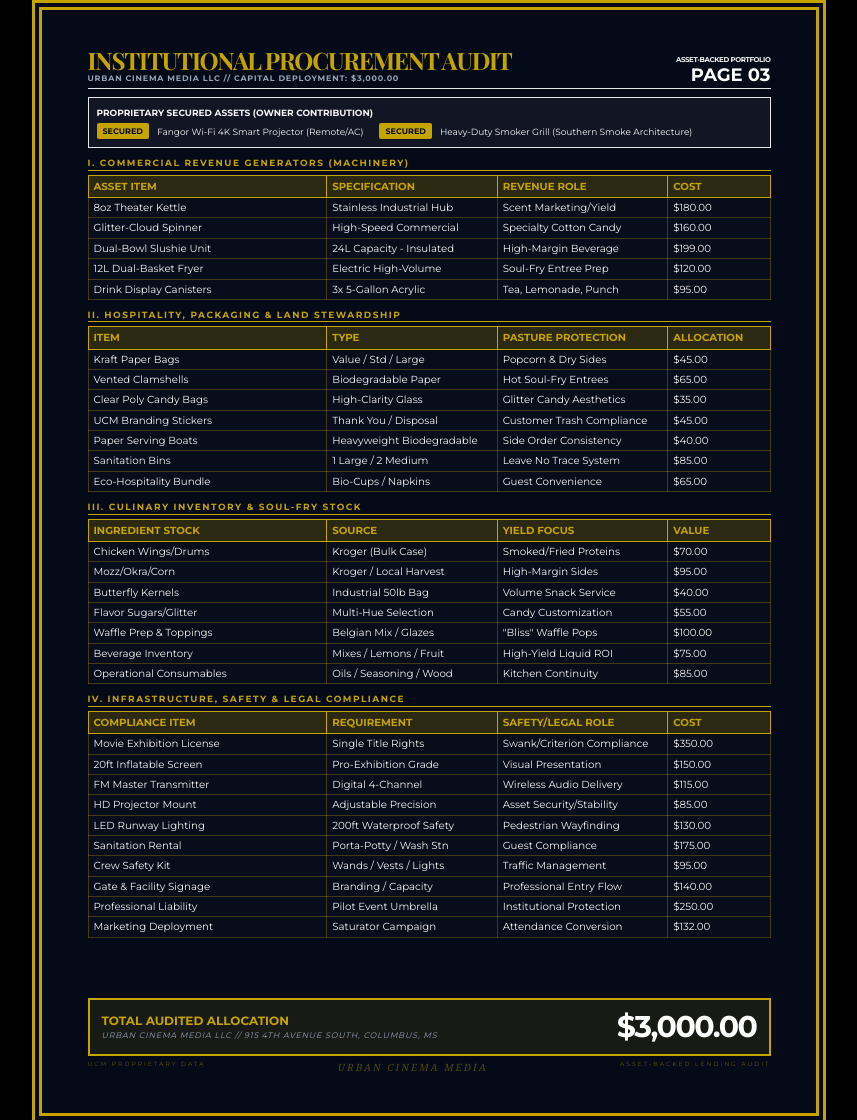
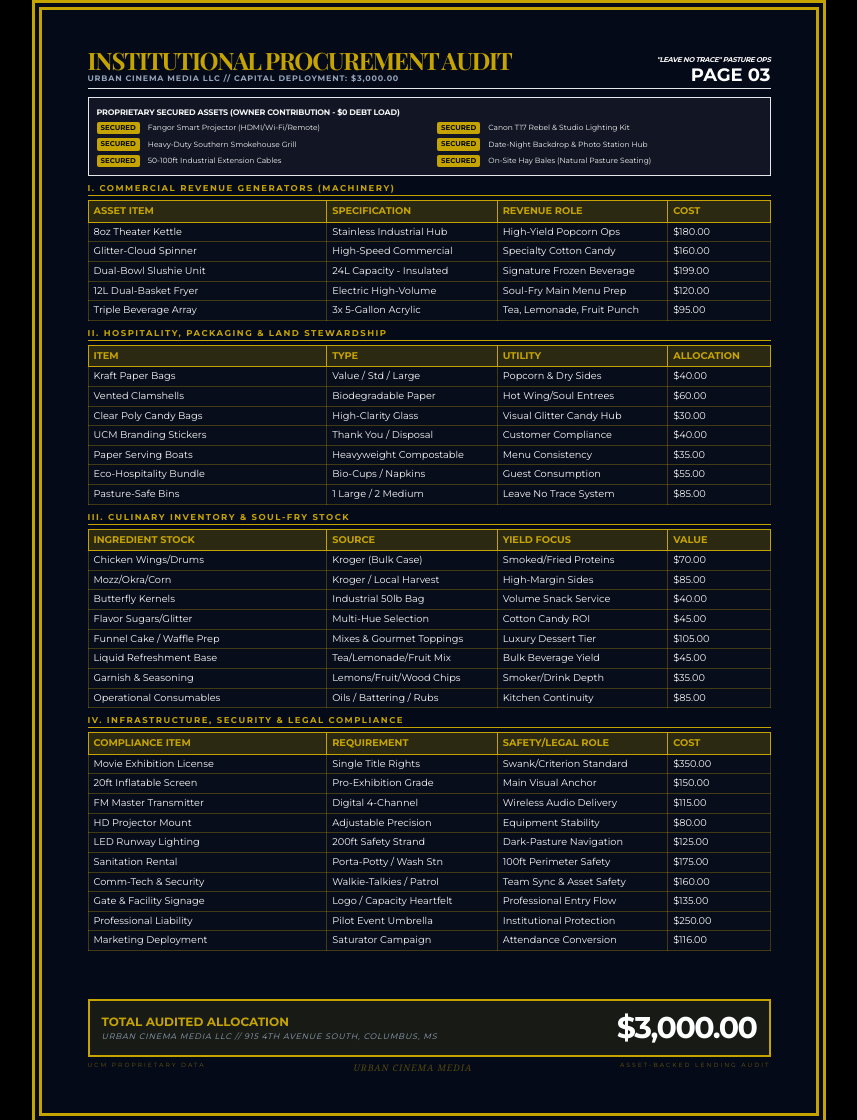
Before and after one commit to PinkMintClean/Loan, a plain HTML site: page 3UCM.html in a window 1280 px wide. Shown: the top 1120 px of the page, without its empty margins (211-1068 px from the left). Drawn offline with nearby package versions, Linux system fonts and the light colour scheme.

Commit message:
Refine styles and update section titles in 3UCM.html
Adjusted font sizes and styles for various elements in the audit table. Updated section titles and descriptions for clarity.

```diff
--- a/3UCM.html
+++ b/3UCM.html
@@ -22,11 +22,11 @@
             display: flex; flex-direction: column;
         }
         h1 { font-family: 'Playfair Display', serif; color: var(--liquid-gold); text-transform: uppercase; }
-        .audit-table { width: 100%; border-collapse: collapse; font-size: 0.64rem; margin-top: 2px; }
+        .audit-table { width: 100%; border-collapse: collapse; font-size: 0.61rem; margin-top: 2px; }
         .audit-table th { background: rgba(197, 164, 0, 0.2); color: var(--liquid-gold); border: 1px solid var(--liquid-gold); padding: 3px 5px; text-align: left; font-weight: 700; text-transform: uppercase; }
         .audit-table td { padding: 2px 5px; border: 1px solid rgba(197, 164, 0, 0.3); background: rgba(255, 255, 255, 0.01); }
-        .category-tag { font-size: 9px; font-weight: bold; color: var(--liquid-gold); letter-spacing: 1.5px; border-bottom: 1px solid var(--liquid-gold); display: inline-block; margin-top: 8px; margin-bottom: 2px; }
-        .secured-badge { background: #c5a400; color: #050a18; padding: 2px 6px; font-size: 8px; font-weight: 800; border-radius: 2px; text-transform: uppercase; }
+        .category-tag { font-size: 8.5px; font-weight: bold; color: var(--liquid-gold); letter-spacing: 1.5px; border-bottom: 1px solid var(--liquid-gold); display: inline-block; margin-top: 6px; margin-bottom: 2px; }
+        .secured-badge { background: #c5a400; color: #050a18; padding: 1px 4px; font-size: 7px; font-weight: 800; border-radius: 2px; text-transform: uppercase; }
     </style>
 </head>
 <body>
@@ -38,45 +38,49 @@
                 <p class="text-[8px] uppercase tracking-widest text-slate-400 font-bold">Urban Cinema Media LLC // Capital Deployment: $3,000.00</p>
             </div>
             <div class="text-right">
-                <p class="text-[7px] text-gold font-bold uppercase tracking-tighter">Asset-Backed Portfolio</p>
+                <p class="text-[7px] text-gold font-bold uppercase tracking-tighter italic">"Leave No Trace" Pasture Ops</p>
                 <p class="text-lg font-bold text-white leading-none">PAGE 03</p>
             </div>
         </div>
 
-        <!-- OWNER CONTRIBUTION SECTION -->
+        <!-- COMPREHENSIVE OWNER CONTRIBUTION SECTION -->
         <div class="mt-2 p-2 bg-white/5 border border-gold/30">
-            <p class="text-[9px] text-gold font-bold mb-1 uppercase">Proprietary Secured Assets (Owner Contribution)</p>
-            <div class="flex gap-4">
-                <div class="flex items-center gap-2"><span class="secured-badge">Secured</span> <span class="text-[9px]">Fangor Wi-Fi 4K Smart Projector (Remote/AC)</span></div>
-                <div class="flex items-center gap-2"><span class="secured-badge">Secured</span> <span class="text-[9px]">Heavy-Duty Smoker Grill (Southern Smoke Architecture)</span></div>
+            <p class="text-[8px] text-gold font-bold mb-1 uppercase tracking-tight">Proprietary Secured Assets (Owner Contribution - $0 Debt Load)</p>
+            <div class="grid grid-cols-2 gap-x-4 gap-y-1">
+                <div class="flex items-center gap-2"><span class="secured-badge">Secured</span> <span class="text-[7.5px]">Fangor Smart Projector (HDMI/Wi-Fi/Remote)</span></div>
+                <div class="flex items-center gap-2"><span class="secured-badge">Secured</span> <span class="text-[7.5px]">Canon T17 Rebel & Studio Lighting Kit</span></div>
+                <div class="flex items-center gap-2"><span class="secured-badge">Secured</span> <span class="text-[7.5px]">Heavy-Duty Southern Smokehouse Grill</span></div>
+                <div class="flex items-center gap-2"><span class="secured-badge">Secured</span> <span class="text-[7.5px]">Date-Night Backdrop & Photo Station Hub</span></div>
+                <div class="flex items-center gap-2"><span class="secured-badge">Secured</span> <span class="text-[7.5px]">50-100ft Industrial Extension Cables</span></div>
+                <div class="flex items-center gap-2"><span class="secured-badge">Secured</span> <span class="text-[7.5px]">On-Site Hay Bales (Natural Pasture Seating)</span></div>
             </div>
         </div>
 
-        <!-- SECTION 1: REVENUE MACHINES -->
+        <!-- SECTION 1: MACHINERY -->
         <span class="category-tag">I. COMMERCIAL REVENUE GENERATORS (MACHINERY)</span>
         <table class="audit-table">
             <thead><tr><th width="35%">Asset Item</th><th width="25%">Specification</th><th width="25%">Revenue Role</th><th width="15%">Cost</th></tr></thead>
             <tbody>
-                <tr><td>8oz Theater Kettle</td><td>Stainless Industrial Hub</td><td>Scent Marketing/Yield</td><td>$180.00</td></tr>
+                <tr><td>8oz Theater Kettle</td><td>Stainless Industrial Hub</td><td>High-Yield Popcorn Ops</td><td>$180.00</td></tr>
                 <tr><td>Glitter-Cloud Spinner</td><td>High-Speed Commercial</td><td>Specialty Cotton Candy</td><td>$160.00</td></tr>
-                <tr><td>Dual-Bowl Slushie Unit</td><td>24L Capacity - Insulated</td><td>High-Margin Beverage</td><td>$199.00</td></tr>
-                <tr><td>12L Dual-Basket Fryer</td><td>Electric High-Volume</td><td>Soul-Fry Entree Prep</td><td>$120.00</td></tr>
-                <tr><td>Drink Display Canisters</td><td>3x 5-Gallon Acrylic</td><td>Tea, Lemonade, Punch</td><td>$95.00</td></tr>
+                <tr><td>Dual-Bowl Slushie Unit</td><td>24L Capacity - Insulated</td><td>Signature Frozen Beverage</td><td>$199.00</td></tr>
+                <tr><td>12L Dual-Basket Fryer</td><td>Electric High-Volume</td><td>Soul-Fry Main Menu Prep</td><td>$120.00</td></tr>
+                <tr><td>Triple Beverage Array</td><td>3x 5-Gallon Acrylic</td><td>Tea, Lemonade, Fruit Punch</td><td>$95.00</td></tr>
             </tbody>
         </table>
 
         <!-- SECTION 2: HOSPITALITY & PACKAGING -->
         <span class="category-tag">II. HOSPITALITY, PACKAGING & LAND STEWARDSHIP</span>
         <table class="audit-table">
-            <thead><tr><th width="35%">Item</th><th width="25%">Type</th><th width="25%">Pasture Protection</th><th width="15%">Allocation</th></tr></thead>
+            <thead><tr><th width="35%">Item</th><th width="25%">Type</th><th width="25%">Utility</th><th width="15%">Allocation</th></tr></thead>
             <tbody>
-                <tr><td>Kraft Paper Bags</td><td>Value / Std / Large</td><td>Popcorn & Dry Sides</td><td>$45.00</td></tr>
-                <tr><td>Vented Clamshells</td><td>Biodegradable Paper</td><td>Hot Soul-Fry Entrees</td><td>$65.00</td></tr>
-                <tr><td>Clear Poly Candy Bags</td><td>High-Clarity Glass</td><td>Glitter Candy Aesthetics</td><td>$35.00</td></tr>
-                <tr><td>UCM Branding Stickers</td><td>Thank You / Disposal</td><td>Customer Trash Compliance</td><td>$45.00</td></tr>
-                <tr><td>Paper Serving Boats</td><td>Heavyweight Biodegradable</td><td>Side Order Consistency</td><td>$40.00</td></tr>
-                <tr><td>Sanitation Bins</td><td>1 Large / 2 Medium</td><td>Leave No Trace System</td><td>$85.00</td></tr>
-                <tr><td>Eco-Hospitality Bundle</td><td>Bio-Cups / Napkins</td><td>Guest Convenience</td><td>$65.00</td></tr>
+                <tr><td>Kraft Paper Bags</td><td>Value / Std / Large</td><td>Popcorn & Dry Sides</td><td>$40.00</td></tr>
+                <tr><td>Vented Clamshells</td><td>Biodegradable Paper</td><td>Hot Wing/Soul Entrees</td><td>$60.00</td></tr>
+                <tr><td>Clear Poly Candy Bags</td><td>High-Clarity Glass</td><td>Visual Glitter Candy Hub</td><td>$30.00</td></tr>
+                <tr><td>UCM Branding Stickers</td><td>Thank You / Disposal</td><td>Customer Compliance</td><td>$40.00</td></tr>
+                <tr><td>Paper Serving Boats</td><td>Heavyweight Compostable</td><td>Menu Consistency</td><td>$35.00</td></tr>
+                <tr><td>Eco-Hospitality Bundle</td><td>Bio-Cups / Napkins</td><td>Guest Consumption</td><td>$55.00</td></tr>
+                <tr><td>Pasture-Safe Bins</td><td>1 Large / 2 Medium</td><td>Leave No Trace System</td><td>$85.00</td></tr>
             </tbody>
         </table>
 
@@ -86,30 +90,31 @@
             <thead><tr><th width="35%">Ingredient Stock</th><th width="25%">Source</th><th width="25%">Yield Focus</th><th width="15%">Value</th></tr></thead>
             <tbody>
                 <tr><td>Chicken Wings/Drums</td><td>Kroger (Bulk Case)</td><td>Smoked/Fried Proteins</td><td>$70.00</td></tr>
-                <tr><td>Mozz/Okra/Corn</td><td>Kroger / Local Harvest</td><td>High-Margin Sides</td><td>$95.00</td></tr>
+                <tr><td>Mozz/Okra/Corn</td><td>Kroger / Local Harvest</td><td>High-Margin Sides</td><td>$85.00</td></tr>
                 <tr><td>Butterfly Kernels</td><td>Industrial 50lb Bag</td><td>Volume Snack Service</td><td>$40.00</td></tr>
-                <tr><td>Flavor Sugars/Glitter</td><td>Multi-Hue Selection</td><td>Candy Customization</td><td>$55.00</td></tr>
-                <tr><td>Waffle Prep & Toppings</td><td>Belgian Mix / Glazes</td><td>"Bliss" Waffle Pops</td><td>$100.00</td></tr>
-                <tr><td>Beverage Inventory</td><td>Mixes / Lemons / Fruit</td><td>High-Yield Liquid ROI</td><td>$75.00</td></tr>
-                <tr><td>Operational Consumables</td><td>Oils / Seasoning / Wood</td><td>Kitchen Continuity</td><td>$85.00</td></tr>
+                <tr><td>Flavor Sugars/Glitter</td><td>Multi-Hue Selection</td><td>Cotton Candy ROI</td><td>$45.00</td></tr>
+                <tr><td>Funnel Cake / Waffle Prep</td><td>Mixes & Gourmet Toppings</td><td>Luxury Dessert Tier</td><td>$105.00</td></tr>
+                <tr><td>Liquid Refreshment Base</td><td>Tea/Lemonade/Fruit Mix</td><td>Bulk Beverage Yield</td><td>$45.00</td></tr>
+                <tr><td>Garnish & Seasoning</td><td>Lemons/Fruit/Wood Chips</td><td>Smoker/Drink Depth</td><td>$35.00</td></tr>
+                <tr><td>Operational Consumables</td><td>Oils / Battering / Rubs</td><td>Kitchen Continuity</td><td>$85.00</td></tr>
             </tbody>
         </table>
 
-        <!-- SECTION 4: INFRASTRUCTURE, SAFETY & LICENSING -->
-        <span class="category-tag">IV. INFRASTRUCTURE, SAFETY & LEGAL COMPLIANCE</span>
+        <!-- SECTION 4: INFRASTRUCTURE, SAFETY & LEGAL -->
+        <span class="category-tag">IV. INFRASTRUCTURE, SECURITY & LEGAL COMPLIANCE</span>
         <table class="audit-table">
             <thead><tr><th width="35%">Compliance Item</th><th width="25%">Requirement</th><th width="25%">Safety/Legal Role</th><th width="15%">Cost</th></tr></thead>
             <tbody>
-                <tr><td>Movie Exhibition License</td><td>Single Title Rights</td><td>Swank/Criterion Compliance</td><td>$350.00</td></tr>
-                <tr><td>20ft Inflatable Screen</td><td>Pro-Exhibition Grade</td><td>Visual Presentation</td><td>$150.00</td></tr>
+                <tr><td>Movie Exhibition License</td><td>Single Title Rights</td><td>Swank/Criterion Standard</td><td>$350.00</td></tr>
+                <tr><td>20ft Inflatable Screen</td><td>Pro-Exhibition Grade</td><td>Main Visual Anchor</td><td>$150.00</td></tr>
                 <tr><td>FM Master Transmitter</td><td>Digital 4-Channel</td><td>Wireless Audio Delivery</td><td>$115.00</td></tr>
-                <tr><td>HD Projector Mount</td><td>Adjustable Precision</td><td>Asset Security/Stability</td><td>$85.00</td></tr>
-                <tr><td>LED Runway Lighting</td><td>200ft Waterproof Safety</td><td>Pedestrian Wayfinding</td><td>$130.00</td></tr>
-                <tr><td>Sanitation Rental</td><td>Porta-Potty / Wash Stn</td><td>Guest Compliance</td><td>$175.00</td></tr>
-                <tr><td>Crew Safety Kit</td><td>Wands / Vests / Lights</td><td>Traffic Management</td><td>$95.00</td></tr>
-                <tr><td>Gate & Facility Signage</td><td>Branding / Capacity</td><td>Professional Entry Flow</td><td>$140.00</td></tr>
+                <tr><td>HD Projector Mount</td><td>Adjustable Precision</td><td>Equipment Stability</td><td>$80.00</td></tr>
+                <tr><td>LED Runway Lighting</td><td>200ft Safety Strand</td><td>Dark-Pasture Navigation</td><td>$125.00</td></tr>
+                <tr><td>Sanitation Rental</td><td>Porta-Potty / Wash Stn</td><td>100ft Perimeter Safety</td><td>$175.00</td></tr>
+                <tr><td>Comm-Tech & Security</td><td>Walkie-Talkies / Patrol</td><td>Team Sync & Asset Safety</td><td>$160.00</td></tr>
+                <tr><td>Gate & Facility Signage</td><td>Logo / Capacity Heartfelt</td><td>Professional Entry Flow</td><td>$135.00</td></tr>
                 <tr><td>Professional Liability</td><td>Pilot Event Umbrella</td><td>Institutional Protection</td><td>$250.00</td></tr>
-                <tr><td>Marketing Deployment</td><td>Saturator Campaign</td><td>Attendance Conversion</td><td>$132.00</td></tr>
+                <tr><td>Marketing Deployment</td><td>Saturator Campaign</td><td>Attendance Conversion</td><td>$116.00</td></tr>
             </tbody>
         </table>
 
@@ -124,7 +129,7 @@
 
         <div class="mt-1 flex justify-between text-[6px] text-[#c5a400]/50 uppercase tracking-[2px]">
             <span>UCM Proprietary Data</span>
-            <span class="font-serif italic text-[10px] text-gold opacity-80 uppercase">Urban Cinema Media</span>
+            <span class="font-serif italic text-[9px] text-gold opacity-80 uppercase tracking-widest">Urban Cinema Media</span>
             <span>Asset-Backed Lending Audit</span>
         </div>
     </div>
```
